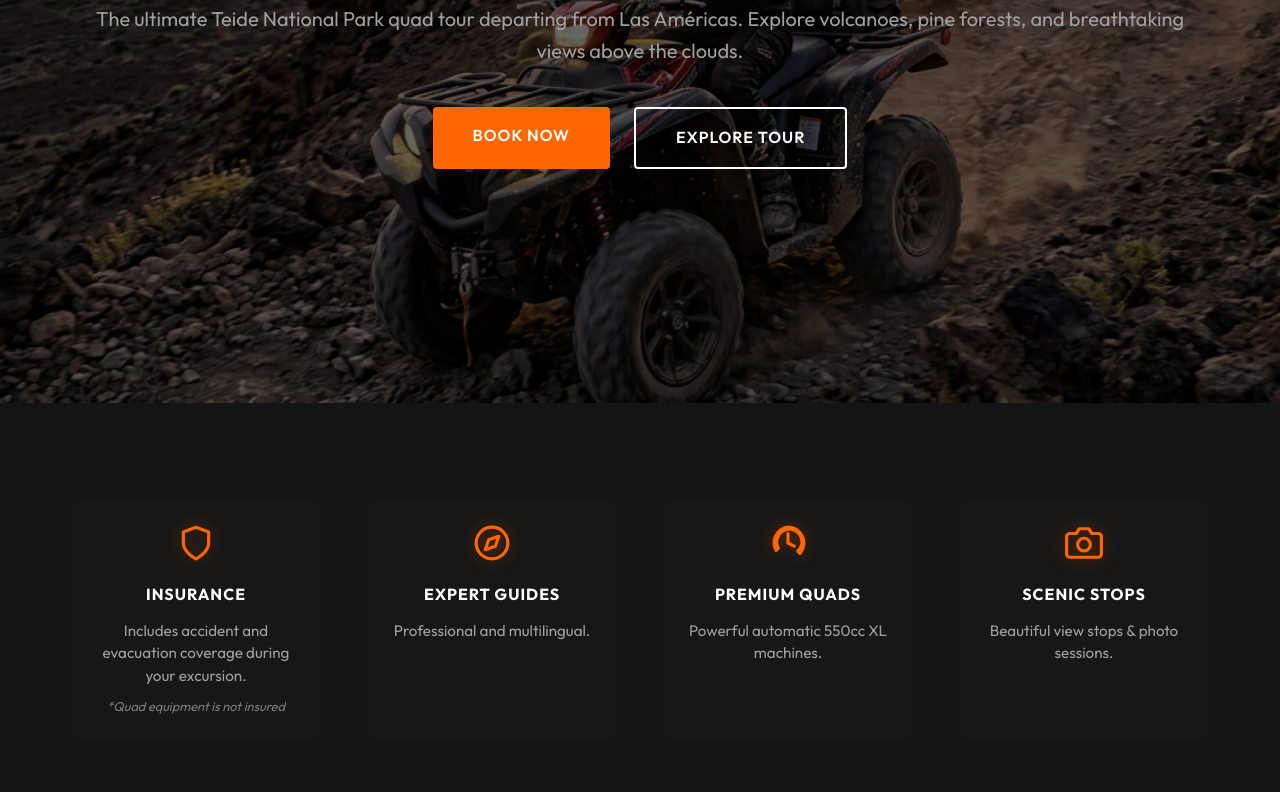
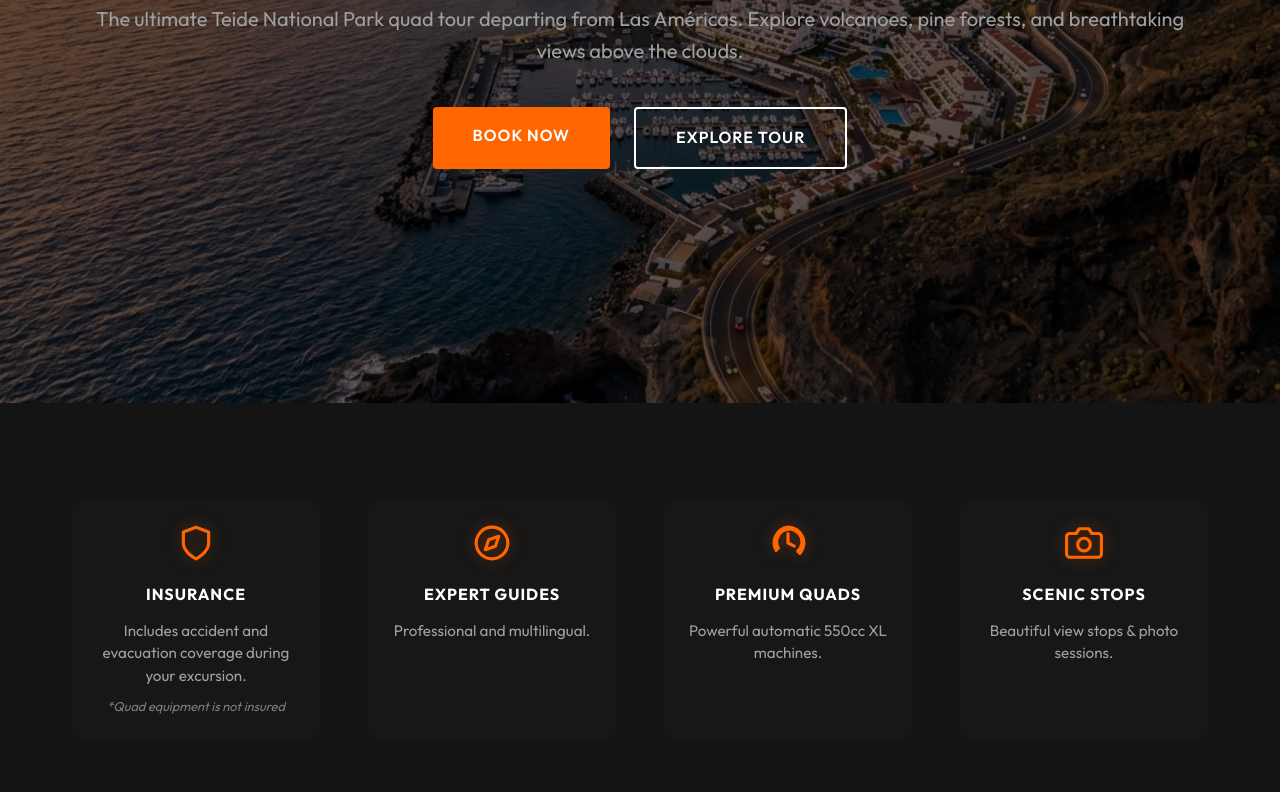
Before and after one commit to j4ck0b/website_quads, a plain HTML site: page index.html in a window 1280 px wide. Shown: the part 397-1189 px from the top of the page. Drawn offline with nearby package versions, Linux system fonts and the light colour scheme; a script that the page names is missing.

Commit message:
style: replace hero image with premium scenic coast layout photo

```diff
--- a/index.html
+++ b/index.html
@@ -127,7 +127,7 @@
 
     <header class="hero">
         <div class="hero-bg">
-            <img src="multimedia/hero_sunset_quad.png" alt="Quad Tour Tenerife Sunset">
+            <img src="multimedia/scenic_teide_coast.png" alt="Quad Tour Tenerife Sunset">
         </div>
         <div class="container hero-content">
             <h1 style="min-height: 150px; display: flex; flex-direction: column; align-items: center; justify-content: center; gap: 0.5rem; margin-bottom: 1rem;">
```
Also changed, not shown: multimedia/scenic_teide_coast.png (added).
